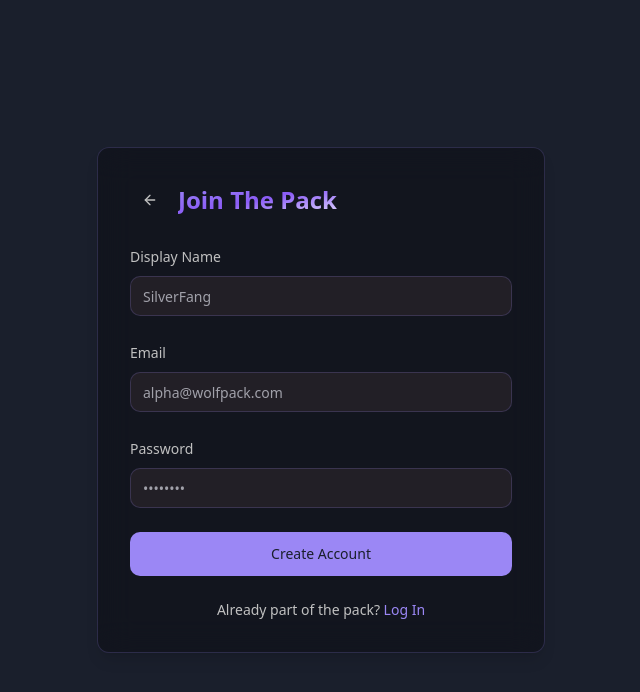
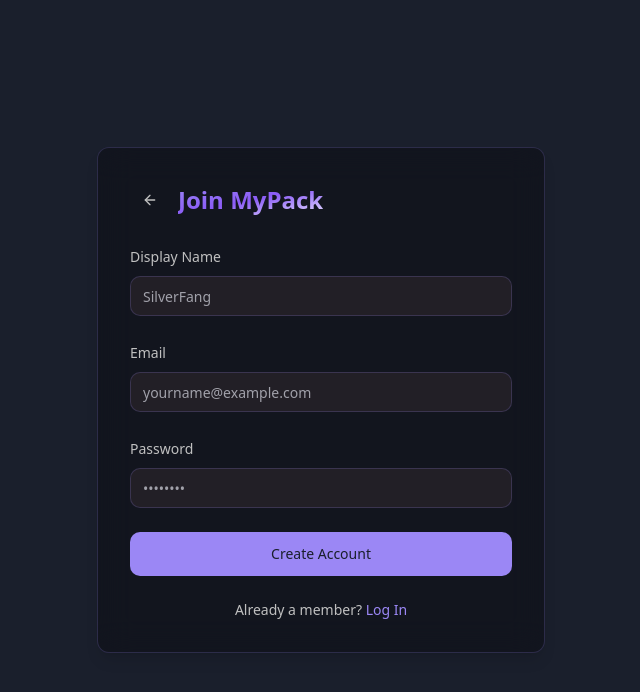
Before and after one commit to jds6935/PSU-Hackathon-Team-12, a React (Vite) app: page /register in a window 1280 px wide. Shown: the top 692 px of the page, without its empty margins (319-959 px from the left). Built offline with nearby package versions, Linux system fonts and the light colour scheme.

Commit message:
renamed the title of the app to be MyPack

```diff
--- a/index.html
+++ b/index.html
@@ -3,7 +3,7 @@
   <head>
     <meta charset="UTF-8" />
     <meta name="viewport" content="width=device-width, initial-scale=1.0" />
-    <title>wolf-pack-ascend</title>
+    <title>MyPack</title>
     <meta name="description" content="Lovable Generated Project" />
     <meta name="author" content="Lovable" />
 
--- a/src/components/MainLayout.tsx
+++ b/src/components/MainLayout.tsx
@@ -31,7 +31,7 @@ const MainLayout = () => {
     { path: "/dashboard", label: "Dashboard", icon: LayoutDashboard },
     { path: "/workouts", label: "Workouts", icon: Dumbbell },
     { path: "/calendar", label: "Calendar", icon: Calendar },
-    { path: "/pack", label: "Pack", icon: Users },
+    { path: "/pack", label: "Friends", icon: Users },
     { path: "/profile", label: "Profile", icon: User },
   ];
 
@@ -44,7 +44,7 @@ const MainLayout = () => {
         <div className="h-full flex flex-col p-4">
           <div className="mb-8 flex items-center justify-center py-4">
             <img src="/PackImage.png" className="mr-2 text-wolf-purple w-12 h-12" alt="Pack Image" />
-            <h1 className="text-2xl font-extrabold wolf-text-gradient">WOLF PACK</h1>
+            <h1 className="text-2xl font-extrabold wolf-text-gradient">MYPACK</h1>
           </div>
 
           <nav className="flex-1 space-y-1">
@@ -110,7 +110,7 @@ const MainLayout = () => {
                     <path d="M6 5c-.5-1.5-2-2-3.5-2" />
                     <path d="M4.5 7.5C2 10 2 14 4.5 16.5" />
                   </svg>
-                  <h1 className="text-2xl font-extrabold wolf-text-gradient">WOLF PACK</h1>
+                  <h1 className="text-2xl font-extrabold wolf-text-gradient">MYPACK</h1>
                 </div>
                 <Button
                   variant="ghost"
--- a/src/pages/Index.tsx
+++ b/src/pages/Index.tsx
@@ -18,11 +18,11 @@ const Index = () => {
         <div className="flex flex-col items-center text-center">
           <img
             src={wolfLogo}
-            alt="Wolf Pack Ascend Logo"
+            alt="MyPack Logo"
             className="w-24 h-24 mb-6 rounded-full border-2 border-wolf-purple"
           />
           <h1 className="text-4xl font-extrabold tracking-tight mb-2 wolf-text-gradient">
-            WOLF PACK ASCEND
+            MYPACK
           </h1>
           <p className="text-wolf-silver text-lg mb-8">Rise through the ranks. Become the Alpha.</p>
 
--- a/src/pages/Login.tsx
+++ b/src/pages/Login.tsx
@@ -115,7 +115,7 @@ const Login = () => {
           >
             <ArrowLeft className="h-5 w-5" />
           </Button>
-          <h1 className="text-2xl font-bold wolf-text-gradient">Return To The Pack</h1>
+          <h1 className="text-2xl font-bold wolf-text-gradient">Login to MyPack</h1>
         </div>
 
         <Form {...form}>
@@ -129,7 +129,7 @@ const Login = () => {
                   <FormControl>
                     <Input
                       type="email"
-                      placeholder="alpha@wolfpack.com"
+                      placeholder="yourname@example.com"
                       className="bg-wolf-charcoal border-wolf-purple/20 text-white"
                       {...field}
                     />
@@ -174,7 +174,7 @@ const Login = () => {
 
         <div className="mt-6 text-center">
           <p className="text-wolf-silver text-sm">
-            New to the pack?{" "}
+            New to MyPack?{" "}
             <Link to="/register" className="text-wolf-purple hover:text-wolf-accent">
               Join Now
             </Link>
--- a/src/pages/Pack.tsx
+++ b/src/pages/Pack.tsx
@@ -354,8 +354,8 @@ const Pack = () => {
     <>
       <div className="flex flex-col md:flex-row md:items-center justify-between mb-6 gap-4">
         <div>
-          <h1 className="text-3xl font-bold text-wolf-silver">Pack</h1>
-          <p className="text-wolf-silver/60">Train with your fellow wolves</p>
+          <h1 className="text-3xl font-bold text-wolf-silver">Friends</h1>
+          <p className="text-wolf-silver/60">Connect with other members</p>
         </div>
         <div className="flex gap-2">
           <Button
--- a/src/pages/Register.tsx
+++ b/src/pages/Register.tsx
@@ -68,7 +68,7 @@ const Register = () => {
         if (profileError) throw profileError;
 
         toast.success("Account created successfully!", {
-          description: "You're now a member of the Wolf Pack!",
+          description: "You're now a member of MyPack!",
         });
 
         // Navigate to dashboard after successful registration
@@ -104,7 +104,7 @@ const Register = () => {
           >
             <ArrowLeft className="h-5 w-5" />
           </Button>
-          <h1 className="text-2xl font-bold wolf-text-gradient">Join The Pack</h1>
+          <h1 className="text-2xl font-bold wolf-text-gradient">Join MyPack</h1>
         </div>
 
         <Form {...form}>
@@ -136,7 +136,7 @@ const Register = () => {
                   <FormControl>
                     <Input
                       type="email"
-                      placeholder="alpha@wolfpack.com"
+                      placeholder="yourname@example.com"
                       className="bg-wolf-charcoal border-wolf-purple/20 text-white"
                       {...field}
                     />
@@ -181,7 +181,7 @@ const Register = () => {
 
         <div className="mt-6 text-center">
           <p className="text-wolf-silver text-sm">
-            Already part of the pack?{" "}
+            Already a member?{" "}
             <Link to="/login" className="text-wolf-purple hover:text-wolf-accent">
               Log In
             </Link>
```
